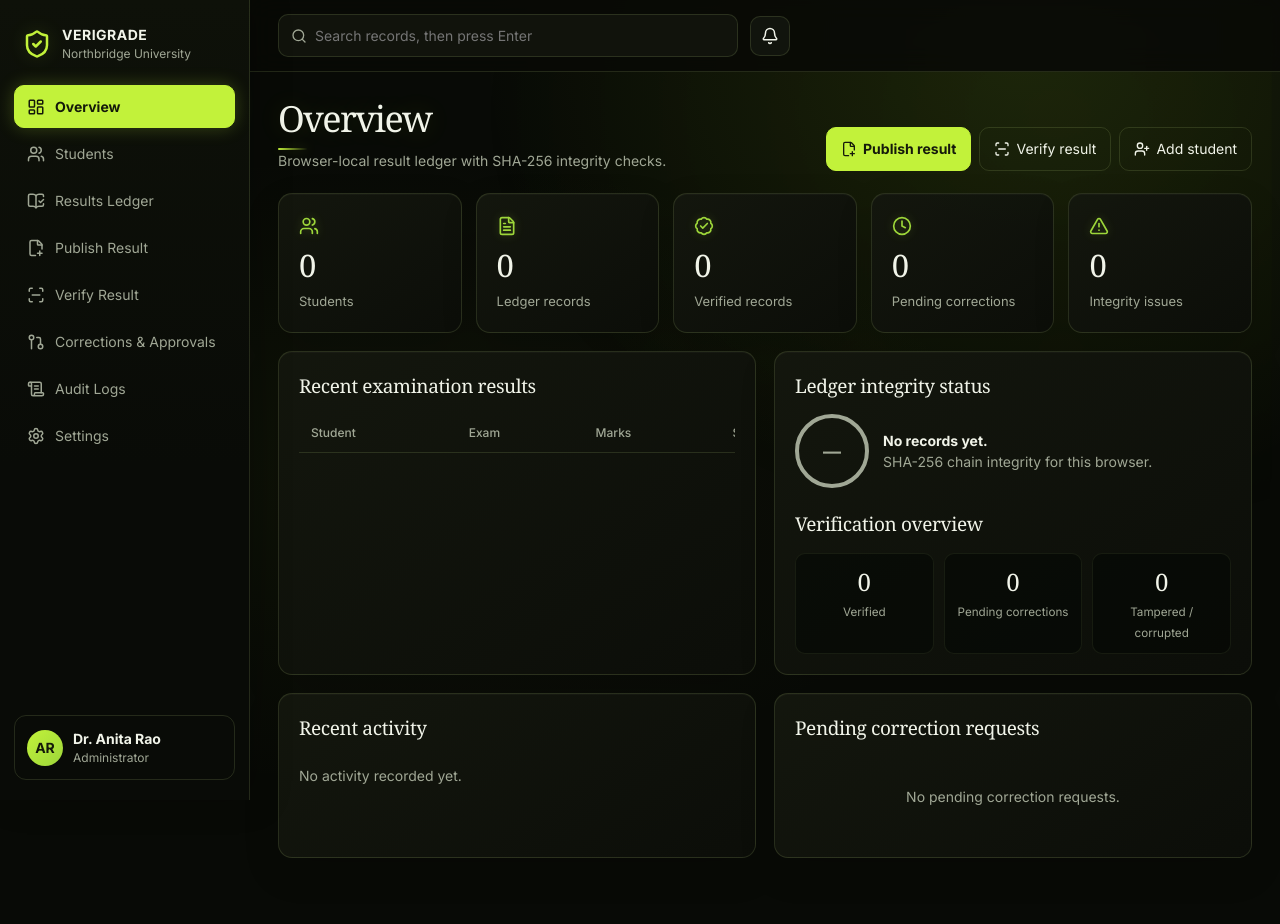
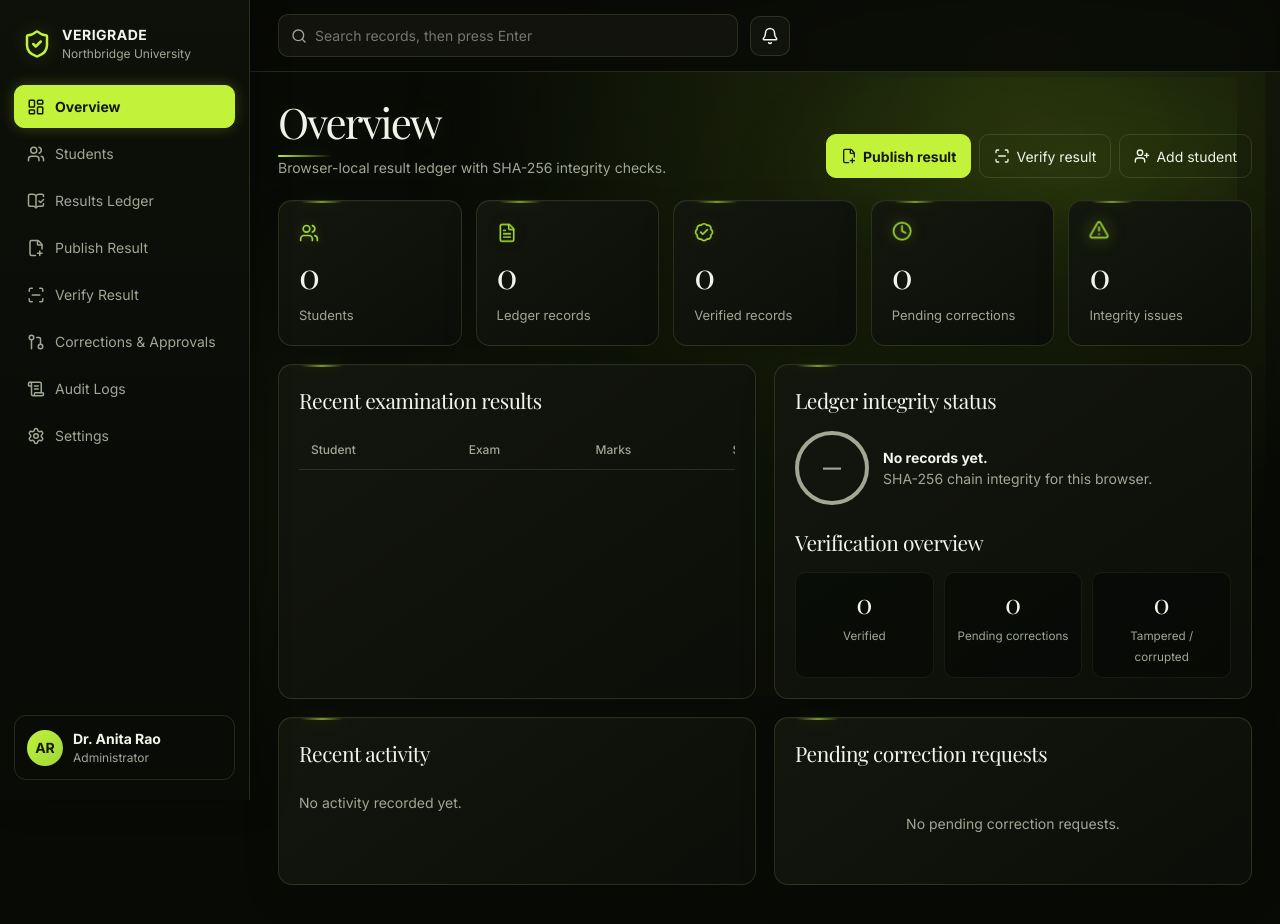
Before and after one commit to Navin1518/Verigrade, a plain HTML site: page index.html in a window 1280 px wide. Both pictures are taken after a click on the button "Open ledger". Drawn offline with nearby package versions, Linux system fonts and the light colour scheme; a web font is replaced by a local one.

Commit message:
Strengthen VeriGrade app-wide visuals
Co-authored-by: Copilot <223556219+Copilot@users.noreply.github.com>

```diff
--- a/index.html
+++ b/index.html
@@ -5,7 +5,8 @@
   <meta name="viewport" content="width=device-width, initial-scale=1">
   <title>VERIGRADE – Local Tamper-Evident Exam Result Ledger</title>
   <link rel="preconnect" href="https://fonts.googleapis.com">
-  <link href="https://fonts.googleapis.com/css2?family=Inter:wght@400;500;600;700&display=swap" rel="stylesheet">
+  <link rel="preconnect" href="https://fonts.gstatic.com" crossorigin>
+  <link href="https://fonts.googleapis.com/css2?family=Inter:wght@400;500;600;700&family=Playfair+Display:ital,wght@0,400;0,500;1,400;1,500&display=swap" rel="stylesheet">
   <link rel="stylesheet" href="style.css">
   <script src="https://unpkg.com/lucide@0.468.0/dist/umd/lucide.js" integrity="sha384-LtmWBcrD5iuFIR4sFphS8IiiaftkypL5dJzLKywbyd9ATLB7ZbPz3JYnI9nvXHkV" crossorigin="anonymous"></script>
 </head>
--- a/style.css
+++ b/style.css
@@ -2,6 +2,8 @@
 /* 1. Dark graphite and neon-lime visual theme */
 :root {
   color-scheme: dark;
+  --font-body: "Inter", system-ui, sans-serif;
+  --font-display: "Playfair Display", Georgia, "Times New Roman", serif;
   --bg: #080A06; --sidebar: #090B07; --card: #11140D; --card-hover: #171B10;
   --accent: #C2F23A; --accent-secondary: #9DD63A;
   --accent-soft: color-mix(in srgb, var(--accent) 12%, transparent);
@@ -13,7 +15,7 @@
 * { box-sizing: border-box; margin: 0; }
 html, body { overflow-x: hidden; }
 body {
-  font-family: Inter, system-ui, sans-serif;
+  font-family: var(--font-body);
   background:
     radial-gradient(ellipse at 80% 6%, rgba(166, 216, 42, .11), transparent 34rem),
     radial-gradient(ellipse at 30% 52%, rgba(107, 139, 27, .07), transparent 38rem),
@@ -47,7 +49,7 @@ html { scroll-behavior: smooth; scroll-padding-top: 24px; }
 .landing-copy { max-width: 650px; position: relative; z-index: 1; }
 .landing-kicker { display: flex; align-items: center; gap: 9px; color: #C3CBAD; font-size: 10px; font-weight: 700; letter-spacing: .17em; }
 .glow-dot { display: inline-block; width: 7px; height: 7px; flex: 0 0 7px; border-radius: 50%; background: var(--accent); box-shadow: 0 0 12px var(--accent); }
-.landing-title, .landing-copy h1 { margin-top: 24px; color: #F7F8F1; font-family: Georgia, "Times New Roman", serif; font-size: clamp(54px, 5.3vw, 72px); font-weight: 400; letter-spacing: -.065em; line-height: .96; text-shadow: 0 8px 38px rgba(0,0,0,.4); }
+.landing-title, .landing-copy h1 { margin-top: 24px; color: #F7F8F1; font-family: var(--font-display); font-size: clamp(54px, 5.3vw, 72px); font-weight: 400; letter-spacing: -.065em; line-height: .96; text-shadow: 0 8px 38px rgba(0,0,0,.4); }
 .landing-copy h1 em, .method-heading h2 em { color: var(--accent); font-weight: 400; }
 .landing-lede { max-width: 550px; margin-top: 24px; color: #B5BBAA; font-size: clamp(15px, 1.4vw, 17px); line-height: 1.75; }
 .landing-actions { display: flex; align-items: center; gap: 26px; flex-wrap: wrap; margin-top: 30px; }
@@ -106,7 +108,7 @@ html { scroll-behavior: smooth; scroll-padding-top: 24px; }
 .landing-method { padding: 70px 0 82px; border-top: 1px solid rgba(202,229,145,.12); }
 .method-heading { display: flex; flex-direction: column; align-items: center; text-align: center; }
 .method-heading .landing-kicker { justify-content: center; }
-.method-heading h2 { margin: 18px 0 0; font-family: Georgia, "Times New Roman", serif; font-size: clamp(34px, 4vw, 52px); font-weight: 400; letter-spacing: -.045em; line-height: 1.08; }
+.method-heading h2 { margin: 18px 0 0; font-family: var(--font-display); font-size: clamp(34px, 4vw, 52px); font-weight: 400; letter-spacing: -.045em; line-height: 1.08; }
 .method-heading > p:last-child { margin-top: 14px; color: var(--muted); }
 .method-grid { display: grid; grid-template-columns: repeat(3, minmax(0,1fr)); gap: 16px; margin-top: 38px; }
 .method-card { position: relative; min-height: 215px; padding: 24px; border: 1px solid rgba(202,229,145,.13); border-radius: 15px; background: linear-gradient(145deg, rgba(21,25,14,.86), rgba(11,13,9,.84)); }
@@ -117,7 +119,7 @@ html { scroll-behavior: smooth; scroll-padding-top: 24px; }
 .landing-security { display: grid; grid-template-columns: auto minmax(0,1fr) auto; align-items: center; gap: 20px; padding: 26px; border: 1px solid rgba(194,242,58,.2); border-radius: 16px; background: linear-gradient(100deg, rgba(157,201,40,.1), rgba(17,20,13,.83) 54%); }
 .security-icon { width: 50px; height: 50px; display: grid; place-items: center; border: 1px solid rgba(194,242,58,.24); border-radius: 14px; color: var(--accent); background: rgba(7,10,5,.5); }
 .security-icon svg { width: 23px; }
-.landing-security h2 { margin: 7px 0 5px; font-family: Georgia, "Times New Roman", serif; font-size: 23px; font-weight: 400; }
+.landing-security h2 { margin: 7px 0 5px; font-family: var(--font-display); font-size: 23px; font-weight: 400; }
 .landing-security > div:nth-child(2) > p:last-child { max-width: 780px; color: #AEB5A2; font-size: 12px; line-height: 1.65; }
 .security-cta { min-height: 43px; white-space: nowrap; }
 .landing-footer { min-height: 74px; display: flex; align-items: center; justify-content: space-between; gap: 16px; margin-top: 32px; border-top: 1px solid rgba(202,229,145,.1); color: #828A75; font-size: 9px; letter-spacing: .1em; }
@@ -136,14 +138,14 @@ nav { display: flex; flex-direction: column; gap: 4px; flex: 1; }
 .nav-item { display: flex; gap: 10px; align-items: center; background: none; border: 1px solid transparent; padding: 10px 12px; border-radius: 10px; color: var(--muted); cursor: pointer; text-align: left; transition: .2s; }
 .nav-item svg { width: 18px; height: 18px; flex-shrink: 0; }
 .nav-item:hover { transform: translateX(2px); color: var(--text); background: var(--card-hover); }
-.nav-item.active { color: #14190A; font-weight: 700; background: var(--accent); border-color: var(--accent); box-shadow: 0 0 18px var(--accent-glow); }
+.nav-item.active { color: #14190A; font-weight: 700; background: var(--accent); border-color: var(--accent); box-shadow: 0 0 18px var(--accent-glow); animation: nav-glow 3.2s ease-in-out infinite; }
 .admin-card { display: flex; gap: 10px; align-items: center; padding: 12px; border: 1px solid var(--line); border-radius: 12px; }
 .avatar { width: 36px; height: 36px; border-radius: 50%; display: grid; place-items: center; background: linear-gradient(135deg, var(--accent), var(--accent-secondary)); color: #14190A; font-weight: 700; }
 .backdrop { display: none; position: fixed; inset: 0; background: rgba(0,0,0,.6); z-index: 20; }
 
 /* 3. Top bar and layout */
 .main { position: relative; isolation: isolate; margin-left: 250px; min-height: 100vh; min-width: 0; }
-.main::before { content: ""; position: fixed; z-index: 0; top: 0; right: 0; width: min(72vw, 920px); height: min(78vh, 760px); pointer-events: none; background: radial-gradient(ellipse at 76% 18%, rgba(162,211,42,.11), transparent 68%); animation: ambient-drift 16s ease-in-out infinite alternate; }
+.main::before { content: ""; position: fixed; z-index: 0; top: 0; right: 0; width: min(82vw, 1040px); height: min(90vh, 820px); pointer-events: none; background: radial-gradient(ellipse at 76% 18%, rgba(162,211,42,.18), transparent 62%), radial-gradient(ellipse at 45% 88%, rgba(104,143,24,.09), transparent 65%); animation: ambient-drift 9s ease-in-out infinite alternate; }
 .topbar { position: sticky; top: 0; z-index: 10; display: flex; gap: 12px; align-items: center; padding: 14px 28px; background: rgba(8,10,6,.88); backdrop-filter: blur(12px); border-bottom: 1px solid var(--line); }
 .search-box { flex: 1; max-width: 460px; display: flex; align-items: center; gap: 8px; background: rgba(19,22,14,.86); border: 1px solid var(--line); border-radius: 10px; padding: 0 12px; }
 .search-box svg { width: 16px; color: var(--muted); }
@@ -155,38 +157,49 @@ nav { display: flex; flex-direction: column; gap: 4px; flex: 1; }
 .dot { position: absolute; top: 8px; right: 9px; width: 8px; height: 8px; background: var(--bad); border-radius: 50%; }
 .menu-btn { display: none; }
 .content { position: relative; z-index: 1; padding: 28px; max-width: 1300px; min-width: 0; }
-.view { display: none; } .view.active { display: block; animation: view-enter .4s ease-out both; }
+.view { display: none; } .view.active { position: relative; isolation: isolate; display: block; animation: view-enter .72s cubic-bezier(.16,1,.3,1) both; }
+.view.active::before { content: ""; position: absolute; z-index: -1; top: -30px; right: 0; width: min(45vw, 560px); height: 260px; pointer-events: none; background: radial-gradient(ellipse at 72% 35%, rgba(172,220,48,.15), transparent 68%); animation: section-glow 7s ease-in-out infinite alternate; }
 .page-head { display: flex; justify-content: space-between; gap: 16px; flex-wrap: wrap; align-items: flex-end; margin-bottom: 22px; }
-.page-head h1 { font-family: Georgia, "Times New Roman", serif; font-size: clamp(29px, 3vw, 36px); font-weight: 400; letter-spacing: -.045em; line-height: 1.08; }
-.page-head h1::after { content: ""; display: block; width: 30px; height: 2px; margin-top: 9px; border-radius: 2px; background: linear-gradient(90deg, var(--accent), transparent); box-shadow: 0 0 12px var(--accent-glow); animation: title-glint .65s ease-out both; }
+.page-head { animation: head-enter .65s .08s cubic-bezier(.16,1,.3,1) both; }
+.page-head h1 { font-family: var(--font-display); font-size: clamp(32px, 3.3vw, 42px); font-weight: 400; letter-spacing: -.045em; line-height: 1.08; }
+.page-head h1::after { content: ""; display: block; width: 54px; height: 2px; margin-top: 10px; border-radius: 2px; background: linear-gradient(90deg, var(--accent), transparent); box-shadow: 0 0 16px var(--accent-glow); animation: title-glint .9s ease-out both; }
 .page-head p { color: var(--muted); }
 .actions { display: flex; gap: 8px; flex-wrap: wrap; }
 
 /* 4. Cards, grids, buttons */
-.card { background: linear-gradient(145deg, rgba(20,23,14,.97), rgba(12,14,9,.97)); border: 1px solid var(--line); border-radius: 14px; padding: 20px; box-shadow: inset 0 1px 0 rgba(255,255,255,.025), 0 14px 36px rgba(0,0,0,.14); transition: transform .24s ease, border-color .2s, box-shadow .2s; }
-.card:hover { transform: translateY(-2px); border-color: var(--accent-border); box-shadow: inset 0 1px 0 rgba(255,255,255,.035), 0 0 20px color-mix(in srgb, var(--accent) 8%, transparent); }
-.card h2, .modal-head h2, .corr-top h2, .method-card h3 { font-family: Georgia, "Times New Roman", serif; font-weight: 400; letter-spacing: -.02em; }
-.card h2 { font-size: 19px; }
-.view.active .card { animation: card-enter .48s cubic-bezier(.2,.8,.2,1) backwards; }
-.view.active .stats .stat:nth-child(2) { animation-delay: .05s; }
-.view.active .stats .stat:nth-child(3) { animation-delay: .1s; }
-.view.active .stats .stat:nth-child(4) { animation-delay: .15s; }
-.view.active .stats .stat:nth-child(5) { animation-delay: .2s; }
-.view.active .grid-2 > .card:nth-child(2), .view.active .cards > .card:nth-child(2) { animation-delay: .08s; }
-.view.active .grid-2 > .card:nth-child(3), .view.active .cards > .card:nth-child(3) { animation-delay: .16s; }
+.card { position: relative; background: linear-gradient(145deg, rgba(20,23,14,.97), rgba(12,14,9,.97)); border: 1px solid var(--line); border-radius: 14px; padding: 20px; box-shadow: inset 0 1px 0 rgba(255,255,255,.025), 0 14px 36px rgba(0,0,0,.14); transition: transform .3s cubic-bezier(.16,1,.3,1), border-color .25s, box-shadow .25s; }
+.card::before { content: ""; position: absolute; top: 0; left: 22px; width: 42px; height: 2px; border-radius: 2px; background: linear-gradient(90deg, transparent, var(--accent), transparent); box-shadow: 0 0 14px var(--accent-glow); opacity: .58; transition: width .35s ease, opacity .35s ease; pointer-events: none; }
+.card:hover { transform: translateY(-4px) scale(1.006); border-color: var(--accent-border); box-shadow: inset 0 1px 0 rgba(255,255,255,.045), 0 12px 32px rgba(0,0,0,.25), 0 0 26px color-mix(in srgb, var(--accent) 12%, transparent); }
+.card:hover::before { width: 72px; opacity: 1; }
+.card h2, .modal-head h2, .corr-top h2, .method-card h3 { font-family: var(--font-display); font-weight: 400; letter-spacing: -.025em; }
+.card h2 { font-size: 21px; }
+.view.active .card { animation: card-enter .78s cubic-bezier(.16,1,.3,1) backwards; }
+.view.active .stats .stat:nth-child(2) { animation-delay: .08s; }
+.view.active .stats .stat:nth-child(3) { animation-delay: .16s; }
+.view.active .stats .stat:nth-child(4) { animation-delay: .24s; }
+.view.active .stats .stat:nth-child(5) { animation-delay: .32s; }
+.view.active .grid-2 > .card:nth-child(2), .view.active .cards > .card:nth-child(2) { animation-delay: .14s; }
+.view.active .grid-2 > .card:nth-child(3), .view.active .cards > .card:nth-child(3) { animation-delay: .28s; }
+.view.active .cards > .card:nth-child(4) { animation-delay: .42s; }
+.view.active .cards > .card:nth-child(5) { animation-delay: .56s; }
 .grid-2 { display: grid; grid-template-columns: repeat(2, minmax(0,1fr)); gap: 18px; margin-bottom: 18px; }
 .cards { display: grid; gap: 16px; }
 .stats { display: grid; grid-template-columns: repeat(5, minmax(0,1fr)); gap: 14px; margin-bottom: 18px; }
 .stat { display: flex; flex-direction: column; gap: 4px; }
 .stat svg { width: 20px; color: var(--accent-secondary); filter: drop-shadow(0 0 5px var(--accent-glow)); transition: transform .25s ease, filter .25s ease; }
+.view.active .stat svg { animation: icon-float 2.8s ease-in-out infinite; }
+.view.active .stats .stat:nth-child(2) svg { animation-delay: .2s; }
+.view.active .stats .stat:nth-child(3) svg { animation-delay: .4s; }
+.view.active .stats .stat:nth-child(4) svg { animation-delay: .6s; }
+.view.active .stats .stat:nth-child(5) svg { animation-delay: .8s; }
 .stat:hover svg { transform: translateY(-2px) scale(1.12); filter: drop-shadow(0 0 9px var(--accent)); }
-.stat strong { font-family: Georgia, "Times New Roman", serif; font-size: 31px; font-weight: 400; letter-spacing: -.03em; }
+.stat strong { font-family: var(--font-display); font-size: 35px; font-weight: 400; letter-spacing: -.035em; }
 .stat span { color: var(--muted); font-size: 13px; }
 .btn { display: inline-flex; gap: 6px; align-items: center; justify-content: center; background: transparent; border: 1px solid var(--line); border-radius: 10px; padding: 9px 14px; cursor: pointer; transition: transform .2s ease, border-color .2s, background-color .2s, box-shadow .2s; }
 .btn:hover { transform: translateY(-1px); border-color: var(--accent-border); background: var(--accent-soft); }
 .btn:active { transform: translateY(0) scale(.98); }
 .btn.primary { background: var(--accent); border-color: var(--accent); color: #151A0B; font-weight: 700; }
-.btn.primary:hover { box-shadow: 0 0 18px var(--accent-glow); filter: brightness(1.05); }
+.btn.primary:hover { box-shadow: 0 0 26px var(--accent-glow), 0 5px 18px rgba(0,0,0,.24); filter: brightness(1.08); }
 .btn.danger:hover { border-color: var(--bad); background: color-mix(in srgb, var(--bad) 12%, transparent); }
 .btn.sm { padding: 5px 10px; font-size: 13px; }
 .btn svg { width: 16px; }
@@ -217,6 +230,10 @@ input:focus, select:focus, textarea:focus { outline: 0; border-color: var(--acce
 .form-wide { grid-column: 1 / -1; }
 .form-stack { display: flex; flex-direction: column; gap: 14px; }
 .field label { display: block; margin-bottom: 6px; color: var(--muted); font-size: 13px; }
+.view.active .form-grid .field { animation: field-enter .52s cubic-bezier(.16,1,.3,1) backwards; }
+.view.active .form-grid .field:nth-child(2) { animation-delay: .06s; }
+.view.active .form-grid .field:nth-child(3) { animation-delay: .12s; }
+.view.active .form-grid .field:nth-child(4) { animation-delay: .18s; }
 .field.invalid input, .field.invalid textarea { border-color: var(--bad); }
 .err { display: block; color: var(--bad); font-size: 12px; min-height: 16px; margin-top: 2px; }
 .form-actions { grid-column: 1 / -1; display: flex; gap: 10px; flex-wrap: wrap; }
@@ -232,7 +249,7 @@ input:focus, select:focus, textarea:focus { outline: 0; border-color: var(--acce
 .integrity .ring.neutral { color: var(--muted); border-color: var(--muted); }
 .mini-stats { display: grid; grid-template-columns: repeat(3, 1fr); gap: 10px; text-align: center; }
 .mini-stats div { background: rgba(5,7,4,.58); border: 1px solid rgba(202,229,145,.08); border-radius: 10px; padding: 10px; }
-.mini-stats strong { display: block; font-family: Georgia, "Times New Roman", serif; font-size: 24px; font-weight: 400; }
+.mini-stats strong { display: block; font-family: var(--font-display); font-size: 27px; font-weight: 400; }
 .activity { list-style: none; padding: 0; }
 .activity li { display: flex; gap: 10px; padding: 9px 0; border-bottom: 1px solid var(--line); transition: color .18s ease, padding-left .18s ease; }
 .activity li:hover { padding-left: 4px; color: var(--text); }
@@ -257,6 +274,7 @@ input:focus, select:focus, textarea:focus { outline: 0; border-color: var(--acce
 
 /* 9. Corrections */
 .corr-top { display: flex; justify-content: space-between; gap: 10px; flex-wrap: wrap; margin-bottom: 12px; }
+.corr-top > div > strong { font-family: var(--font-display); font-size: 19px; font-weight: 500; }
 .corr-grid { display: grid; grid-template-columns: repeat(auto-fit, minmax(150px, 1fr)); gap: 12px; margin-bottom: 14px; }
 .corr-grid small { display: block; }
 
@@ -270,16 +288,27 @@ input:focus, select:focus, textarea:focus { outline: 0; border-color: var(--acce
 .modal-head h2 { margin: 0; }
 .modal-body { padding: 20px; display: flex; flex-direction: column; gap: 12px; }
 .modal-foot { display: flex; justify-content: flex-end; gap: 8px; padding: 14px 20px; border-top: 1px solid var(--line); }
+.view.active tbody tr { animation: row-enter .5s cubic-bezier(.16,1,.3,1) backwards; }
+.view.active tbody tr:nth-child(2) { animation-delay: .06s; }
+.view.active tbody tr:nth-child(3) { animation-delay: .12s; }
+.view.active tbody tr:nth-child(4) { animation-delay: .18s; }
+.view.active tbody tr:nth-child(5) { animation-delay: .24s; }
 .toasts { position: fixed; right: 18px; bottom: 18px; display: flex; flex-direction: column; gap: 8px; z-index: 60; }
 .toast { background: var(--card); border: 1px solid var(--line); border-left: 4px solid var(--accent); border-radius: 10px; padding: 12px 16px; max-width: min(440px, calc(100vw - 36px)); box-shadow: 0 8px 24px rgba(0,0,0,.5); animation: pop .25s; }
 .toast.ok { border-left-color: var(--ok); } .toast.bad { border-left-color: var(--bad); } .toast.warn { border-left-color: var(--warn); }
 @keyframes pop { from { opacity: 0; transform: translateY(8px); } }
-@keyframes view-enter { from { opacity: 0; transform: translateY(12px); } to { opacity: 1; transform: translateY(0); } }
-@keyframes card-enter { from { opacity: 0; transform: translateY(14px); } to { opacity: 1; transform: translateY(0); } }
+@keyframes view-enter { from { opacity: 0; transform: translateY(26px) scale(.99); filter: blur(7px); } to { opacity: 1; transform: translateY(0) scale(1); filter: blur(0); } }
+@keyframes card-enter { from { opacity: 0; transform: translateY(30px) scale(.965); filter: blur(7px); } to { opacity: 1; transform: translateY(0) scale(1); filter: blur(0); } }
+@keyframes head-enter { from { opacity: 0; transform: translateY(16px); } to { opacity: 1; transform: translateY(0); } }
+@keyframes field-enter { from { opacity: 0; transform: translateY(12px); } to { opacity: 1; transform: translateY(0); } }
+@keyframes row-enter { from { opacity: 0; transform: translateX(-10px); } to { opacity: 1; transform: translateX(0); } }
 @keyframes modal-enter { from { opacity: 0; transform: translateY(10px) scale(.98); } to { opacity: 1; transform: translateY(0) scale(1); } }
-@keyframes title-glint { from { width: 0; opacity: .25; } to { width: 30px; opacity: 1; } }
+@keyframes title-glint { from { width: 0; opacity: .25; } to { width: 54px; opacity: 1; } }
 @keyframes integrity-pulse { 50% { box-shadow: 0 0 28px color-mix(in srgb, var(--ok) 42%, transparent); } }
-@keyframes ambient-drift { from { opacity: .28; transform: translate3d(1%, -1%, 0) scale(.96); } to { opacity: .62; transform: translate3d(-2%, 2%, 0) scale(1.04); } }
+@keyframes icon-float { 0%, 100% { transform: translateY(0) scale(1); } 50% { transform: translateY(-5px) scale(1.08); filter: drop-shadow(0 0 10px var(--accent)); } }
+@keyframes nav-glow { 0%, 100% { box-shadow: 0 0 14px var(--accent-glow); } 50% { box-shadow: 0 0 25px var(--accent-glow), 0 0 8px var(--accent); } }
+@keyframes section-glow { from { opacity: .35; transform: scale(.88); } to { opacity: 1; transform: scale(1.08); } }
+@keyframes ambient-drift { from { opacity: .34; transform: translate3d(2%, -2%, 0) scale(.92); } to { opacity: .82; transform: translate3d(-3%, 3%, 0) scale(1.08); } }
 .storage-notice { display: flex; justify-content: space-between; align-items: center; gap: 16px; margin: 0 0 18px; padding: 14px 16px; border: 1px solid var(--warn); border-radius: 12px; background: #211B0D; color: var(--text); }
 .storage-notice p { overflow-wrap: anywhere; }
 .storage-notice[hidden] { display: none; }
```
Also changed, not shown: 1 other file.
